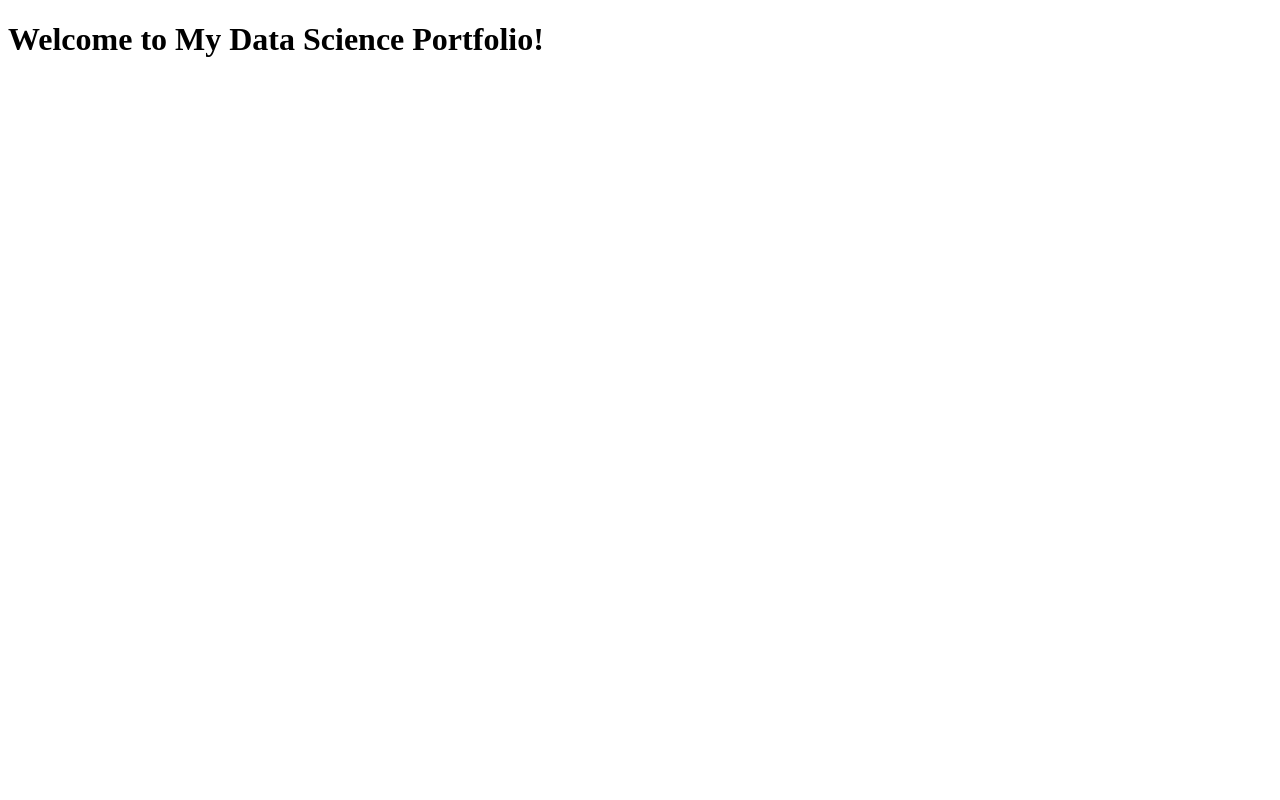
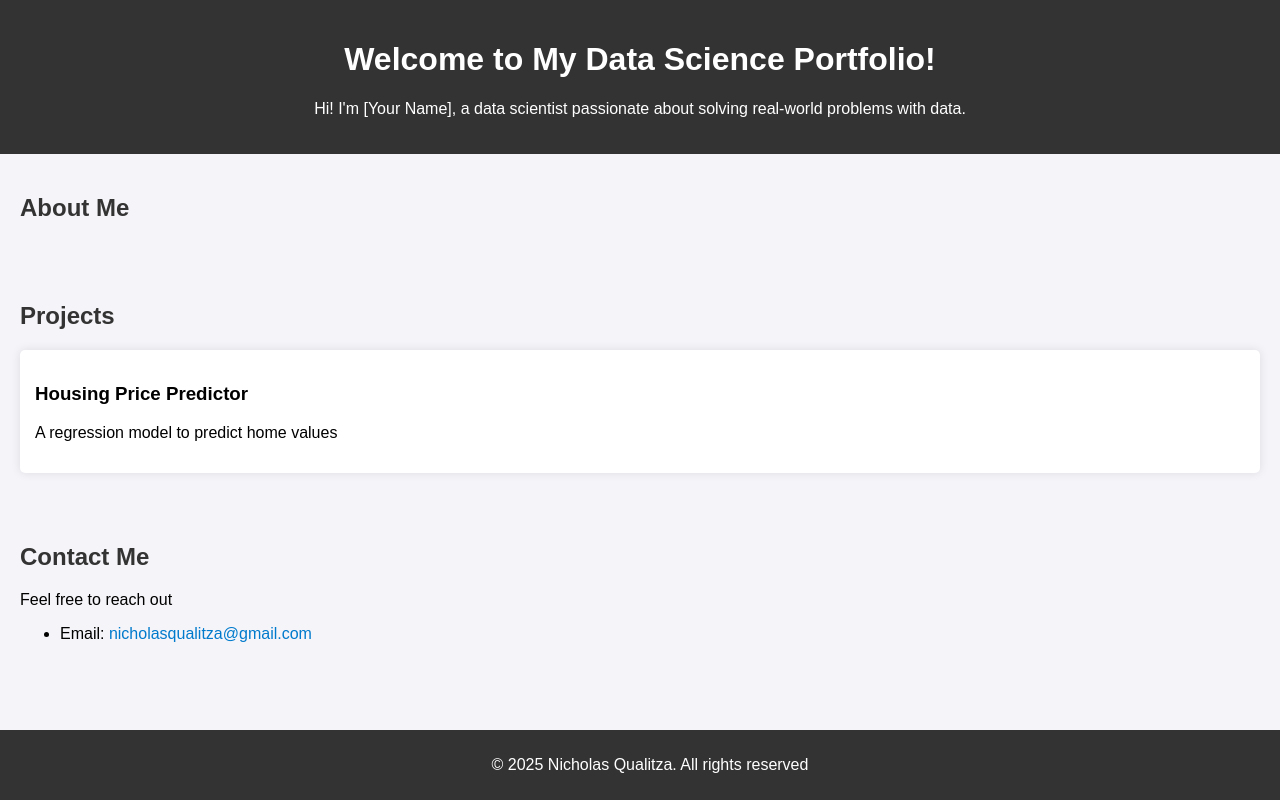
Before and after one commit to nqeast/nqeast.github.io, a plain HTML site: page index.html in a window 1280 px wide. Drawn offline with Linux system fonts and the light colour scheme.

Commit message:
Updated portfolio with new template

```diff
--- a/index.html
+++ b/index.html
@@ -1,9 +1,39 @@
 <!DOCTYPE html>
-<html>
+<html lang="en">
 <head>
+    <meta charset="UTF-8">
+    <meta name = "viewpoint" content="width=device-width, inital-scale=1.0">
     <title>My Data Science Portfolio</title>
+    <link rel="stylesheet" href="style.css">
 </head>
 <body>
-    <h1>Welcome to My Data Science Portfolio!</h1>
+    <header>
+        <h1>Welcome to My Data Science Portfolio!</h1>
+        <p>Hi! I'm [Your Name], a data scientist passionate about solving real-world problems with data.</p>
+    </header>
+
+    <section id = "about">
+        <h2>About Me</h2>
+    </section>
+
+    <section id = "projects">
+        <h2>Projects</h2>
+        <div class = "project">
+            <h3>Housing Price Predictor</h3>
+            <p> A regression model to predict home values</p>
+        </div>
+    </section>
+
+    <section id = "contact">
+        <h2>Contact Me</h2>
+        <p> Feel free to reach out</p>
+        <ul>
+            <li>Email: <a href="mailto:nicholasqualitza@gmail.com">nicholasqualitza@gmail.com</a></li>
+        </ul>
+    </section>
+
+    <footer>
+        <p>&copy; 2025 Nicholas Qualitza. All rights reserved</p>
+    </footer>
 </body>
 </html>
--- /dev/null
+++ b/style.css
@@ -0,0 +1,48 @@
+body {
+    font-family: Arial, sans-serif;
+    margin: 0;
+    padding: 0;
+    background-color: #f4f4f9;
+}
+
+header {
+    background-color: #333;
+    color: white;
+    padding: 20px;
+    text-align: center;
+}
+
+section {
+    padding: 20px;
+}
+
+h2 {
+    color: #333;
+}
+
+.project {
+    background-color: white;
+    padding: 15px;
+    margin: 10px 0;
+    border-radius: 5px;
+    box-shadow: 0 0 10px rgba(0, 0, 0, 0.1);
+}
+
+a {
+    color: #007acc;
+    text-decoration: none;
+}
+
+a:hover {
+    text-decoration: underline;
+}
+
+footer {
+    text-align: center;
+    padding: 10px;
+    background-color: #333;
+    color: white;
+    position: fixed;
+    bottom: 0;
+    width: 100%;
+}
```
